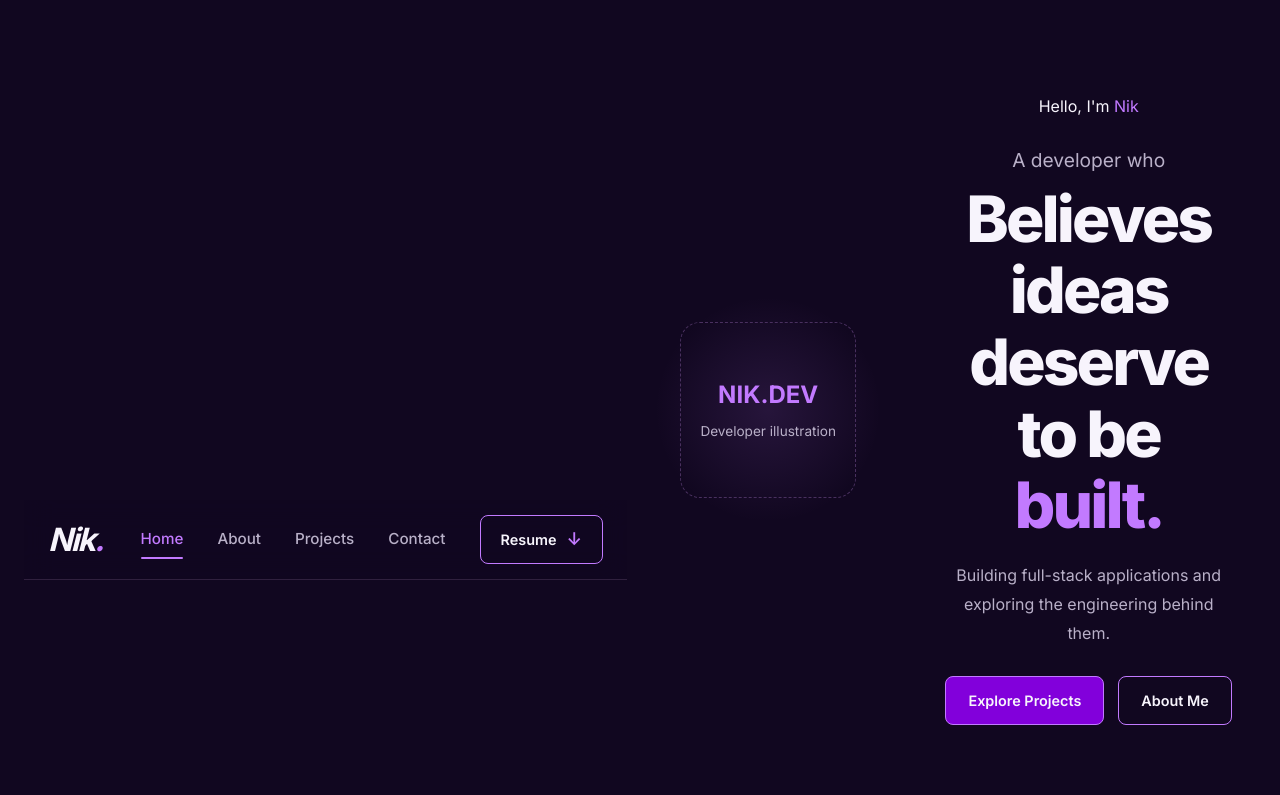
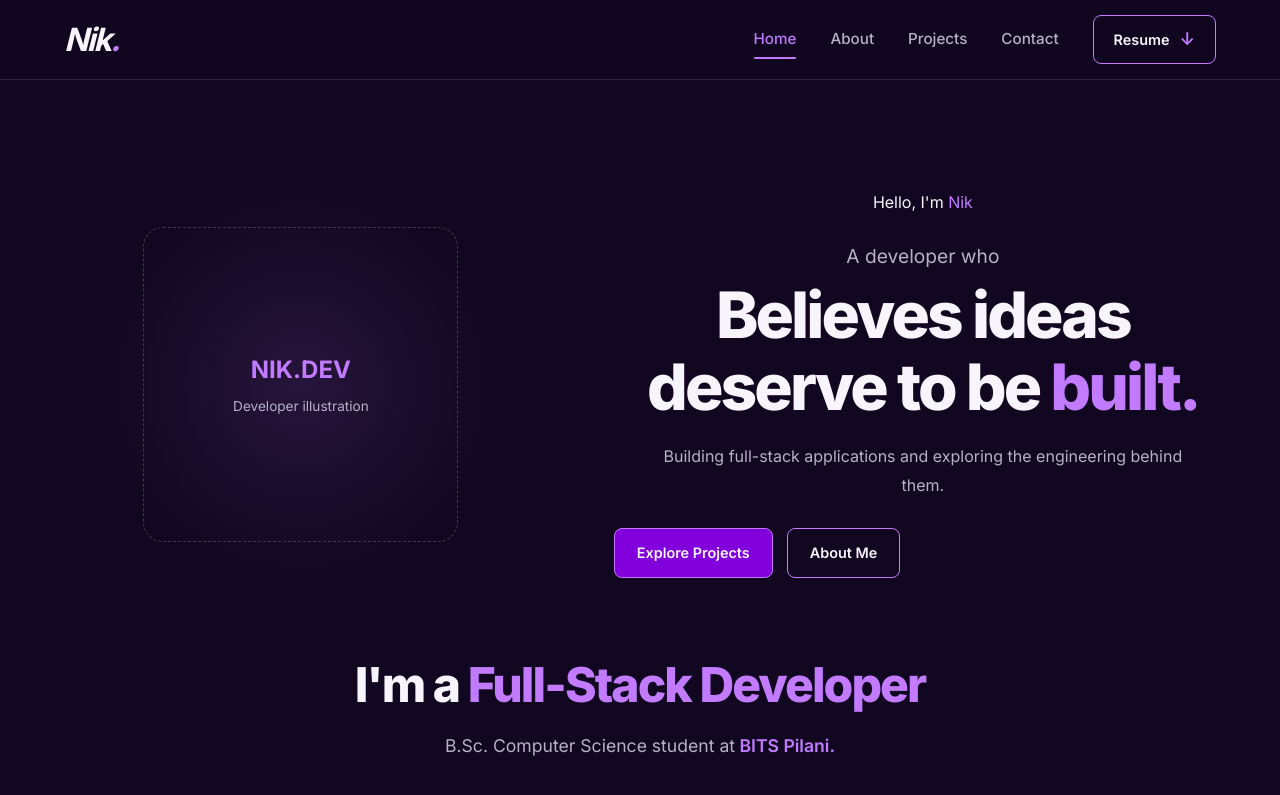
Before and after one commit to nikhilkdevx/My-PortFolio, a React (Vite) app: page / in a window 1280 px wide. Shown: the top 795 px of the page. Built offline with nearby package versions, Linux system fonts and the light colour scheme.

Commit message:
added navbar

```diff
--- a/src/App.jsx
+++ b/src/App.jsx
@@ -19,13 +19,12 @@ function App() {
       {!introComplete && (
         <TerminalIntro onComplete={handleIntroComplete} />
       )}
-
+      <Navbar/>
       <main
         className={`portfolio-shell ${
           introComplete ? "is-visible" : "is-hidden"
         }`}
       >
-        <Navbar/>
         <Hero/>
       </main>
     </>
```
